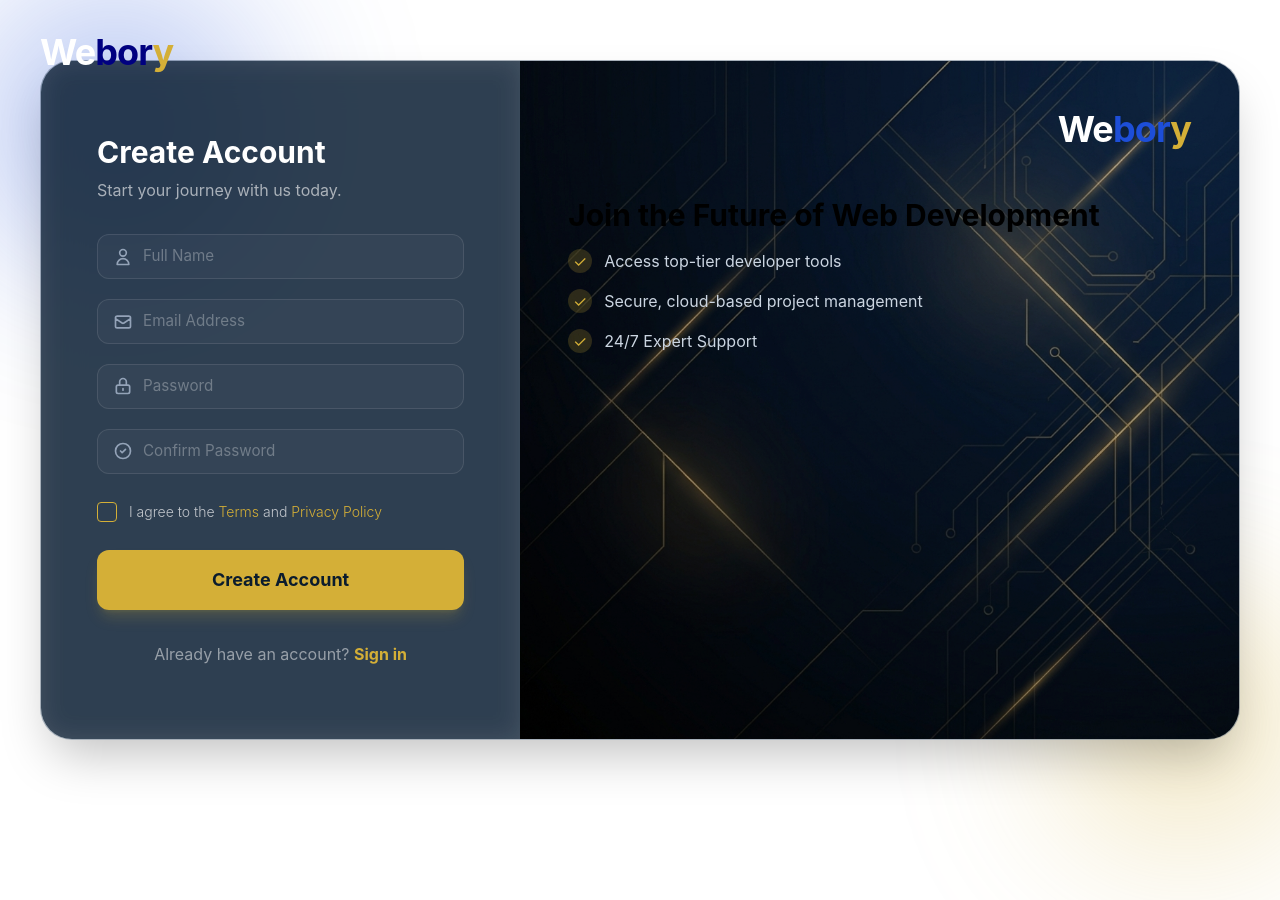
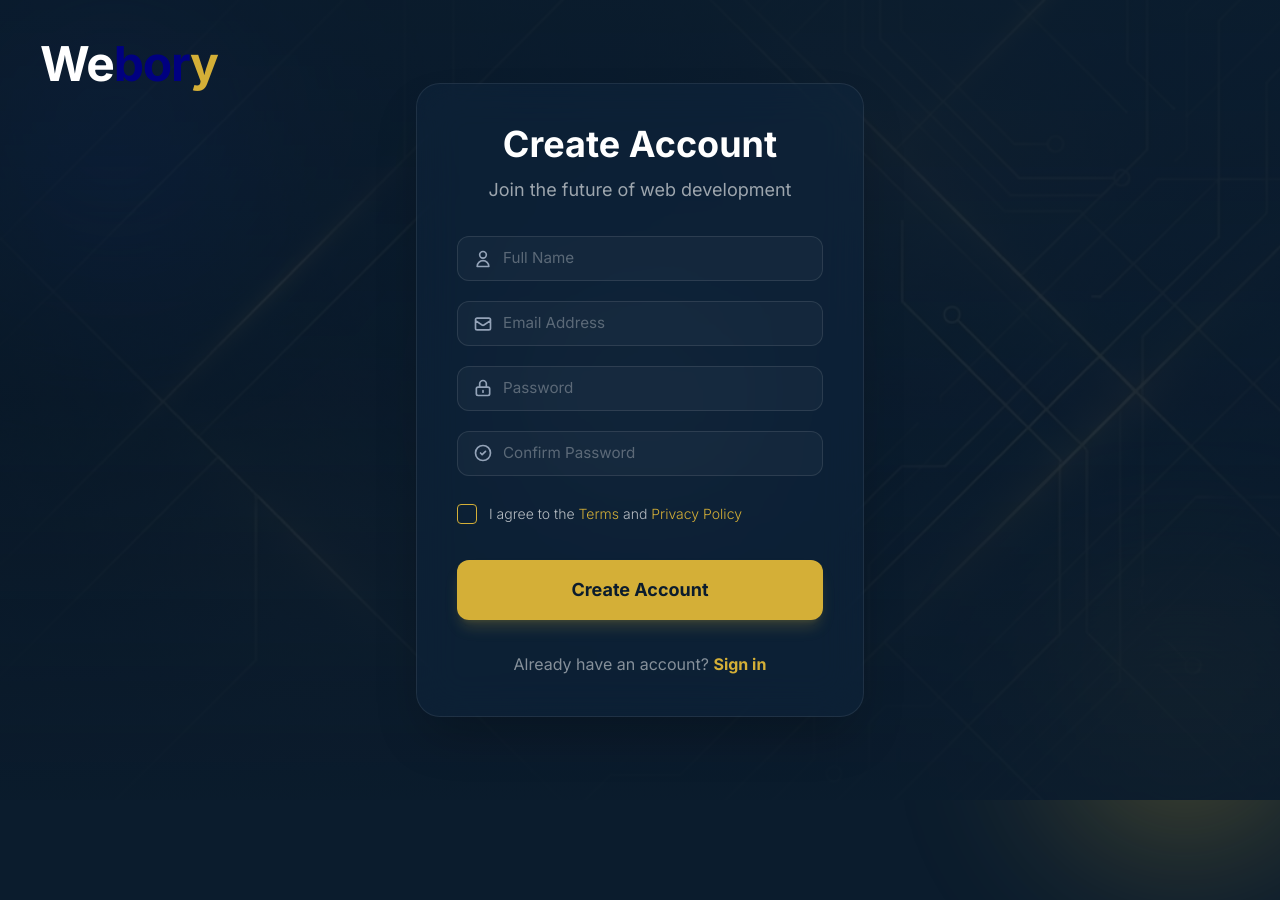
Before and after one commit to 7moody44/webory-frontend, a plain HTML site: page signup.html in a window 1280 px wide. Shown: the top 900 px of the page. Drawn offline with nearby package versions, Linux system fonts and the light colour scheme.

Commit message:
updated ui for login and sign up

```diff
--- a/login.html
+++ b/login.html
@@ -7,39 +7,41 @@
     <title>Login | Webory</title>
     <link rel="preconnect" href="https://fonts.googleapis.com">
     <link rel="preconnect" href="https://fonts.gstatic.com" crossorigin>
-    <link href="https://fonts.googleapis.com/css2?family=Outfit:wght@300;400;500;600;700&display=swap" rel="stylesheet">
+    <link href="https://fonts.googleapis.com/css2?family=Inter:wght@300;400;500;600;700&display=swap" rel="stylesheet">
     <script src="https://cdn.tailwindcss.com"></script>
     <link rel="stylesheet" href="css/main.css">
     <link rel="stylesheet" href="css/custom.css">
 </head>
 
-<body class="flex items-center justify-center min-h-screen relative overflow-hidden login-page">
+<body class="min-h-screen relative overflow-hidden login-page" style="background: #0B1C2D;">
 
+    <!-- Animated Background Orbs -->
     <div class="orb orb-1" id="orb1"></div>
     <div class="orb orb-2" id="orb2"></div>
     <div class="orb orb-3" id="orb3"></div>
 
-    <!-- Fixed Header Logo -->
+    <!-- Full Background Image -->
+    <div class="fixed inset-0 z-0">
+        <img src="public/auth-bg.png" alt="" class="w-full h-full object-cover opacity-30">
+        <div class="absolute inset-0 bg-gradient-to-b from-[#0B1C2D]/80 via-[#0B1C2D]/60 to-[#0B1C2D]/90"></div>
+    </div>
+
+    <!-- Top Left Logo (Bigger & Better Position) -->
     <a href="/"
-        class="absolute top-8 left-10 z-50 text-4xl font-bold tracking-tight text-white hover:opacity-90 transition-opacity group font-outfit">
-        We<span class="text-[#000080]">bor</span><span class="text-[#D4AF37]">y</span>
+        class="absolute top-10 left-10 z-50 text-5xl font-bold tracking-tight hover:opacity-90 transition-opacity">
+        <span class="text-white">We</span><span class="text-[#000080]">bor</span><span class="text-[#D4AF37]">y</span>
     </a>
 
-    <!-- Main Card: Centered, Split Layout -->
-    <div
-        class="relative w-full max-w-[1200px] h-[85vh] m-auto flex rounded-[2rem] overflow-hidden shadow-2xl glass-panel animate-[fadeInUp_0.8s_ease-out_forwards]">
+    <!-- Centered Login Card -->
+    <div class="relative z-10 flex items-center justify-center min-h-screen px-6">
+        <div class="w-full max-w-md glass-panel rounded-3xl p-10 shadow-2xl animate-[fadeInUp_0.8s_ease-out_forwards]">
 
-        <!-- Left Side: Form (Smaller width, 40%) -->
-        <div
-            class="w-full lg:w-[40%] p-10 sm:p-14 flex flex-col justify-center relative bg-[#0B1C2D]/60 backdrop-blur-md">
-
-            <div class="w-full max-w-sm mx-auto">
-                <div class="mb-10">
+            <div class="mb-8 text-center">
                 <h2 class="text-4xl font-bold text-white mb-3">Welcome Back</h2>
-                    <p class="text-white/60 text-lg">Enter your details to access your dashboard.</p>
+                <p class="text-white/60 text-lg">Sign in to access your dashboard</p>
             </div>
 
-                <form action="#login" id="loginForm" class="flex flex-col gap-6">
+            <form action="#login" id="loginForm" class="flex flex-col gap-5">
                 <div class="input-group">
                     <input type="email" name="email" id="email" required placeholder="Email Address"
                         class="input-field placeholder-white/30">
@@ -75,28 +77,23 @@
                             me</span>
                     </label>
                     <a href="#"
-                            class="text-sm font-medium text-[#D4AF37] hover:text-[#FCD34D] transition-colors">Forgot
+                        class="text-sm font-medium text-[#D4AF37] hover:text-[#FCD34D] transition-colors forgot-password-link">Forgot
                         password?</a>
                 </div>
 
                 <button type="submit"
-                        class="w-full py-4 rounded-xl btn-shimmer text-[#0B1C2D] font-bold text-lg shadow-lg shadow-[#D4AF37]/20 hover:scale-[1.01] transition-transform duration-300 mt-2">
+                    class="w-full py-4 rounded-xl btn-shimmer text-[#0B1C2D] font-bold text-lg shadow-lg shadow-[#D4AF37]/20 hover:scale-[1.02] transition-transform duration-300 mt-4">
                     Sign In
                 </button>
             </form>
 
-                <div class="mt-10 text-center text-white/50">
+            <div class="mt-8 text-center text-white/50">
                 Don't have an account?
                 <a href="signup.html" class="font-bold text-[#D4AF37] hover:underline transition-all">Sign up</a>
             </div>
         </div>
     </div>
 
-        <!-- Right Side: Visual (Bigger width: 60%) -->
-        <div class="hidden lg:block w-[60%] relative split-bg h-full">
-            <div class="absolute inset-0 bg-[#0B1C2D]/20 mix-blend-multiply"></div>
-        </div>
-    </div>
     <script src="js/auth.js"></script>
     <script src="js/ui.js"></script>
 </body>
--- a/signup.html
+++ b/signup.html
@@ -7,36 +7,38 @@
     <title>Sign Up | Webory</title>
     <link rel="preconnect" href="https://fonts.googleapis.com">
     <link rel="preconnect" href="https://fonts.gstatic.com" crossorigin>
-    <link href="https://fonts.googleapis.com/css2?family=Outfit:wght@300;400;500;600;700&display=swap" rel="stylesheet">
+    <link href="https://fonts.googleapis.com/css2?family=Inter:wght@300;400;500;600;700&display=swap" rel="stylesheet">
     <script src="https://cdn.tailwindcss.com"></script>
     <link rel="stylesheet" href="css/main.css">
     <link rel="stylesheet" href="css/custom.css">
 </head>
 
-<body class="flex items-center justify-center min-h-screen relative overflow-hidden signup-page">
+<body class="min-h-screen relative overflow-hidden signup-page" style="background: #0B1C2D;">
 
+    <!-- Animated Background Orbs -->
     <div class="orb orb-1" id="orb1"></div>
     <div class="orb orb-2" id="orb2"></div>
     <div class="orb orb-3" id="orb3"></div>
 
-    <!-- Fixed Header Logo -->
+    <!-- Full Background Image -->
+    <div class="fixed inset-0 z-0">
+        <img src="public/auth-bg.png" alt="" class="w-full h-full object-cover opacity-30">
+        <div class="absolute inset-0 bg-gradient-to-b from-[#0B1C2D]/80 via-[#0B1C2D]/60 to-[#0B1C2D]/90"></div>
+    </div>
+
+    <!-- Top Left Logo (Bigger & Better Position) -->
     <a href="/"
-        class="absolute top-8 left-10 z-50 text-4xl font-bold tracking-tight text-white hover:opacity-90 transition-opacity group font-outfit">
-        We<span class="text-[#000080]">bor</span><span class="text-[#D4AF37]">y</span>
+        class="absolute top-10 left-10 z-50 text-5xl font-bold tracking-tight hover:opacity-90 transition-opacity">
+        <span class="text-white">We</span><span class="text-[#000080]">bor</span><span class="text-[#D4AF37]">y</span>
     </a>
 
-    <!-- Main Card: Centered, Split Layout -->
-    <div
-        class="relative w-full max-w-[1200px] h-[85vh] m-auto flex rounded-[2rem] overflow-hidden shadow-2xl glass-panel animate-[fadeInUp_0.8s_ease-out_forwards]">
+    <!-- Centered Signup Card -->
+    <div class="relative z-10 flex items-center justify-center min-h-screen px-6 py-12">
+        <div class="w-full max-w-md glass-panel rounded-3xl p-10 shadow-2xl animate-[fadeInUp_0.8s_ease-out_forwards]">
 
-        <!-- Left Side: Form (Smaller width, 40%) -->
-        <div
-            class="w-full lg:w-[40%] p-10 sm:p-14 flex flex-col justify-center relative bg-[#0B1C2D]/60 backdrop-blur-md overflow-y-auto custom-scrollbar">
-
-            <div class="w-full max-w-sm mx-auto">
-                <div class="mb-8">
-                    <h2 class="text-3xl font-bold text-white mb-2">Create Account</h2>
-                    <p class="text-white/60">Start your journey with us today.</p>
+            <div class="mb-8 text-center">
+                <h2 class="text-4xl font-bold text-white mb-3">Create Account</h2>
+                <p class="text-white/60 text-lg">Join the future of web development</p>
             </div>
 
             <form action="#signup" id="signupForm" class="flex flex-col gap-5">
@@ -95,7 +97,7 @@
                 </div>
 
                 <button type="submit"
-                        class="w-full py-4 rounded-xl btn-shimmer text-[#0B1C2D] font-bold text-lg shadow-lg shadow-[#D4AF37]/20 hover:scale-[1.01] transition-transform duration-300 mt-2">
+                    class="w-full py-4 rounded-xl btn-shimmer text-[#0B1C2D] font-bold text-lg shadow-lg shadow-[#D4AF37]/20 hover:scale-[1.02] transition-transform duration-300 mt-4">
                     Create Account
                 </button>
             </form>
@@ -107,43 +109,6 @@
         </div>
     </div>
 
-        <!-- Right Side: Visual (Bigger width: 60%) -->
-        <div class="hidden lg:block w-[60%] relative split-bg-signup h-full">
-            <div class="absolute inset-0 bg-[#0B1C2D]/20 mix-blend-multiply"></div>
-
-            <div class="relative z-10 flex justify-end p-12">
-                <a href="/"
-                    class="text-4xl font-bold tracking-tight text-white hover:opacity-90 transition-opacity group font-outfit">
-                    We<span class="text-[#1D4ED8]">bor</span><span class="text-[#D4AF37]">y</span>
-                </a>
-            </div>
-
-            <div class="relative z-10 p-12 pt-0">
-                <h2 class="text-3xl font-bold mb-4">Join the Future of Web Development</h2>
-                <ul class="space-y-4">
-                    <li class="flex items-center text-[#CBD5E1]">
-                        <div
-                            class="w-6 h-6 rounded-full bg-[#D4AF37]/20 flex items-center justify-center mr-3 text-[#D4AF37]">
-                            ✓</div>
-                        Access top-tier developer tools
-                    </li>
-                    <li class="flex items-center text-[#CBD5E1]">
-                        <div
-                            class="w-6 h-6 rounded-full bg-[#D4AF37]/20 flex items-center justify-center mr-3 text-[#D4AF37]">
-                            ✓</div>
-                        Secure, cloud-based project management
-                    </li>
-                    <li class="flex items-center text-[#CBD5E1]">
-                        <div
-                            class="w-6 h-6 rounded-full bg-[#D4AF37]/20 flex items-center justify-center mr-3 text-[#D4AF37]">
-                            ✓</div>
-                        24/7 Expert Support
-                    </li>
-                </ul>
-            </div>
-        </div>
-
-    </div>
     <script src="js/auth.js"></script>
     <script src="js/ui.js"></script>
 </body>
```
Also changed, not shown: index.html (+6 -6 lines). Lines whose indentation alone changed are shown as unchanged.
